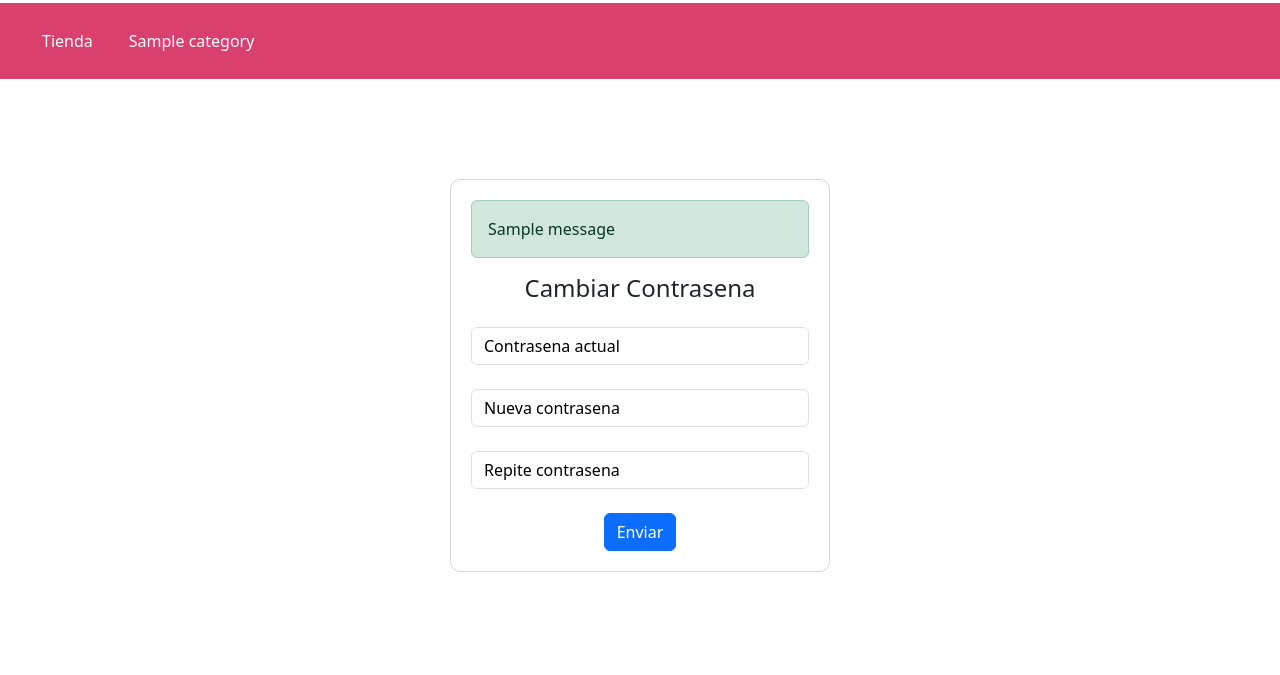
After one commit to Edwin-DEV-py/TopChoice_Cherry, a Django app: page /user/change_password/ in a window 1280 px wide. The commit adds this page. Shown: the part 125-800 px from the top of the page. Run offline with Django 4.2, Linux system fonts and the light colour scheme; a user stored in the database is signed in; tables that the repository leaves empty hold one stand-in row (values such as "Sample post"); one stand-in notice (Sample message) is shown; some libraries are stand-ins or nearby versions; some web fonts are replaced.

Commit message:
cambiar contrasena

```diff
--- a/TopChoice/Usuario/urls.py
+++ b/TopChoice/Usuario/urls.py
@@ -13,5 +13,6 @@ urlpatterns = [
     path('inventario_user.html',views.inventary_user,name='inventary_user'),
     path('edit_profile/<int:id>/',views.edit_profile,name='edit_profile'),
     path('excel/', views.excel, name='excel'),
-    path('my_orders/',views.my_orders,name='my_orders')
+    path('my_orders/',views.my_orders,name='my_orders'),
+    path('change_password/',views.change_password,name='change_password')
 ]
--- a/TopChoice/Usuario/views.py
+++ b/TopChoice/Usuario/views.py
@@ -209,6 +209,31 @@ def restart_password(request):
     else:
         return render(request,'user/reiniciar.html')
 
+#cambiar contrasena
+@login_required(login_url='login')
+def change_password(request):
+    if request.method == 'POST':
+        old_password = request.POST['old_password']
+        new_password = request.POST['new_password']
+        confirm_pasword = request.POST['confirm_password']
+
+        user = User.objects.get(email__exact=request.user.email)
+
+        if new_password == confirm_pasword:
+            success = user.check_password(old_password)
+            if success:
+                user.set_password(new_password)
+                user.save()
+
+                return redirect('change_password')
+            else:
+                messages.error(request,'Contrasena no valida')
+                return redirect('change_password')
+        else:
+            messages.error(request,'Las contrasenas no coinciden')
+            return redirect('change_password')
+
+    return render(request,'user/cambiar.html')
 
 #lista de usuario para compartir
 @login_required
@@ -261,6 +286,7 @@ def excel(request):
     return response
 
 #mostrar mis ordenes
+@login_required(login_url='login')
 def my_orders(request):
     orders = Order.objects.filter(user=request.user, is_ordered=True).order_by('-create_date')
     context = {
--- /dev/null
+++ b/TopChoice/templates/user/cambiar.html
@@ -0,0 +1,39 @@
+{% extends 'index.html' %}
+{% load static %}
+{% block head%}
+    <title>Cambiar</title>
+{% endblock %}
+{% block content %}
+{% include 'header.html' %}
+<div class="mx-auto" style="max-width: 380px; margin-top:100px; border: 1px solid rgb(214, 213, 213); padding: 20px; border-radius: 10px;">
+    {% if messages %}
+        {% for message in messages %}
+            <div class="alert alert-success" role="alert">
+                {{ message }}
+            </div>
+        {% endfor %}
+    {% endif %}
+    <div class="card-body text-center">
+        <h4 class="card-title mb-4">Cambiar Contrasena</h4>
+        <form action="{% url 'change_password' %}" method="POST">
+            {% csrf_token %}
+            <div class="form-group">
+                <input type="password" class="form-control" placeholder="Contrasena actual" name="old_password" required>
+            </div> <!-- form-group// -->
+            <br>
+            <div class="form-group">
+                <input type="password" class="form-control" placeholder="Nueva contrasena" name="new_password" required>
+            </div> <!-- form-group// -->
+            <br>
+            <div class="form-group">
+                <input type="password" class="form-control" placeholder="Repite contrasena" name="confirm_password" required>
+            </div> <!-- form-group// -->
+            <br>
+            <div class="form-group">
+                <button type="submit" class="btn btn-primary btn-block"> Enviar  </button>
+            </div> <!-- form-group// -->
+
+        </form>
+        </div> <!-- card-body.// -->
+</div>
+{% endblock %}
--- a/TopChoice/templates/user/perfil.html
+++ b/TopChoice/templates/user/perfil.html
@@ -63,6 +63,8 @@
             <br>
             <div class="row">
                 <div class="col d-flex justify-content-end align-items-center">
+                    <a href="{% url 'change_password'%}">Cambiar contrasena</a>
+                    <a href="">-------------------------</a>
                     <a href="{% url 'edit_profile' user.id %}">Editar</a>
                 </div>
             </div>
```
